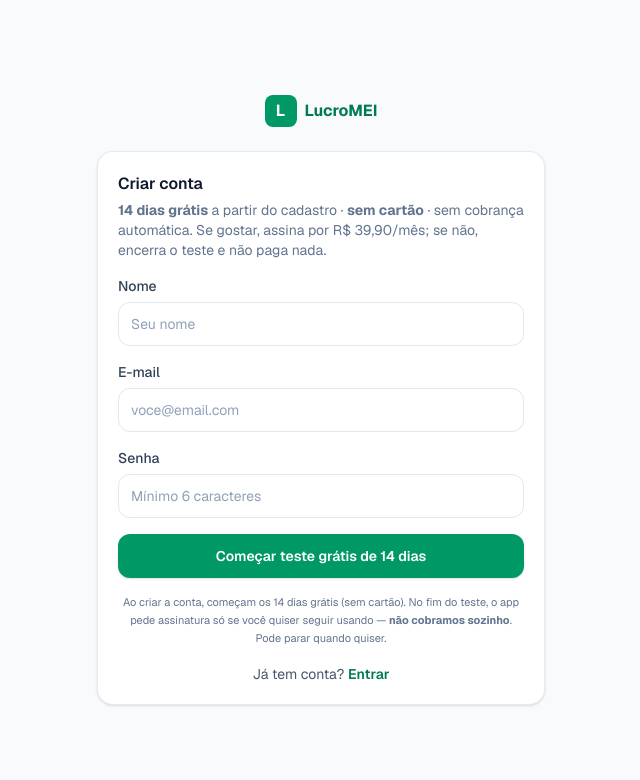
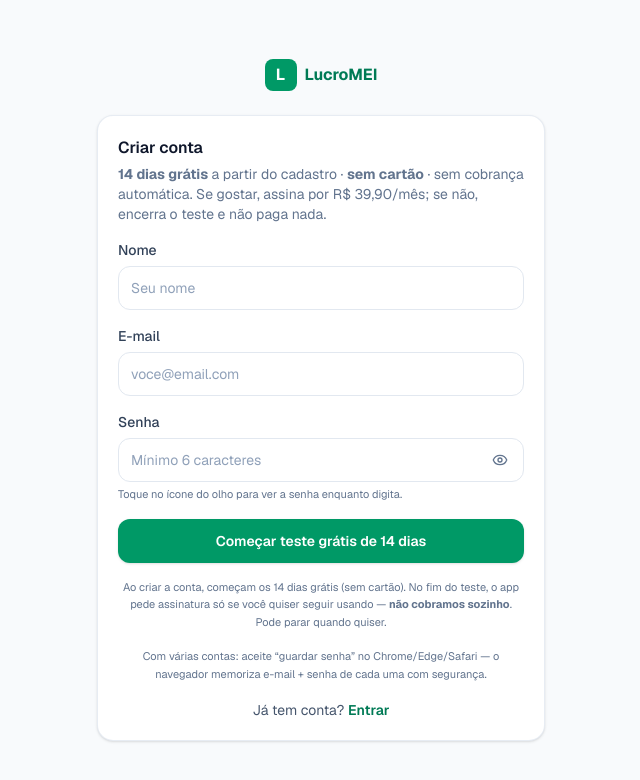
Before and after one commit to LucroMEI/LucroMei, a Next.js app: page /cadastro in a window 1280 px wide. Shown: the top 780 px of the page, without its empty margins (319-959 px from the left). Built offline with nearby package versions, Linux system fonts and the light colour scheme.

Commit message:
Improve auth UX and clarify Stripe Live webhook errors
Add show/hide password on login and signup, recent emails for
switching test accounts, browser autocomplete for password managers,
hide test-card tip when using live keys, and fix webhook error when
the signature header is missing.

```diff
--- a/src/app/(app)/assinatura/page.tsx
+++ b/src/app/(app)/assinatura/page.tsx
@@ -228,11 +228,18 @@ function AssinaturaInner() {
               </li>
             ))}
           </ul>
-          <p className="mt-4 text-xs text-slate-500">
-            Modo teste Stripe: use o cartão{" "}
-            <code className="rounded bg-slate-100 px-1">4242 4242 4242 4242</code>,
-            data futura, CVC qualquer.
-          </p>
+          {process.env.NEXT_PUBLIC_STRIPE_PUBLISHABLE_KEY?.startsWith("pk_test") ? (
+            <p className="mt-4 text-xs text-slate-500">
+              Modo teste Stripe: use o cartão{" "}
+              <code className="rounded bg-slate-100 px-1">4242 4242 4242 4242</code>,
+              data futura, CVC qualquer.
+            </p>
+          ) : (
+            <p className="mt-4 text-xs text-slate-500">
+              Pagamento real com cartão. Pode cancelar a qualquer momento no portal da
+              assinatura. Trial de 14 dias não exige cartão no cadastro.
+            </p>
+          )}
         </CardContent>
       </Card>
 
--- a/src/app/(auth)/cadastro/page.tsx
+++ b/src/app/(auth)/cadastro/page.tsx
@@ -6,8 +6,10 @@ import { useRouter } from "next/navigation";
 import { Button } from "@/components/ui/button";
 import { Input, Label } from "@/components/ui/input";
 import { Card, CardContent, CardDescription, CardHeader, CardTitle } from "@/components/ui/card";
+import { PasswordField } from "@/components/password-field";
 import { isSupabaseConfigured, createClient } from "@/lib/supabase/client";
 import { ensureUserSettings } from "@/lib/user-settings";
+import { rememberEmail } from "@/lib/saved-accounts";
 
 export default function CadastroPage() {
   const router = useRouter();
@@ -51,6 +53,9 @@ export default function CadastroPage() {
       if (data.user) {
         await ensureUserSettings(supabase, data.user);
       }
+
+      // Guarda e-mail recente (senha fica no gestor do navegador, se o user aceitar)
+      rememberEmail(email);
 
       // Se a sessão já veio (confirmação de e-mail desligada no Supabase)
       if (data.session) {
@@ -105,11 +110,19 @@ export default function CadastroPage() {
               )}
             </div>
           ) : (
-            <form onSubmit={onSubmit} className="space-y-4">
+            <form
+              onSubmit={onSubmit}
+              className="space-y-4"
+              name="lucromei-cadastro"
+              autoComplete="on"
+              method="post"
+            >
               <div>
                 <Label htmlFor="name">Nome</Label>
                 <Input
                   id="name"
+                  name="name"
+                  autoComplete="name"
                   value={fullName}
                   onChange={(e) => setFullName(e.target.value)}
                   placeholder="Seu nome"
@@ -120,24 +133,25 @@ export default function CadastroPage() {
                 <Label htmlFor="email">E-mail</Label>
                 <Input
                   id="email"
+                  name="email"
                   type="email"
+                  autoComplete="email"
                   value={email}
                   onChange={(e) => setEmail(e.target.value)}
                   placeholder="voce@email.com"
                   required
                 />
               </div>
-              <div>
-                <Label htmlFor="password">Senha</Label>
-                <Input
-                  id="password"
-                  type="password"
-                  value={password}
-                  onChange={(e) => setPassword(e.target.value)}
-                  placeholder="Mínimo 6 caracteres"
-                  required
-                />
-              </div>
+              <PasswordField
+                id="password"
+                name="password"
+                autoComplete="new-password"
+                value={password}
+                onChange={setPassword}
+                placeholder="Mínimo 6 caracteres"
+                required
+                minLength={6}
+              />
               {error && (
                 <p className="rounded-lg bg-red-50 px-3 py-2 text-sm text-red-700">{error}</p>
               )}
@@ -148,6 +162,10 @@ export default function CadastroPage() {
                 Ao criar a conta, começam os 14 dias grátis (sem cartão). No fim do
                 teste, o app pede assinatura só se você quiser seguir usando —{" "}
                 <strong>não cobramos sozinho</strong>. Pode parar quando quiser.
+              </p>
+              <p className="text-center text-[11px] leading-relaxed text-slate-500">
+                Com várias contas: aceite “guardar senha” no Chrome/Edge/Safari — o
+                navegador memoriza e-mail + senha de cada uma com segurança.
               </p>
             </form>
           )}
--- a/src/app/(auth)/login/page.tsx
+++ b/src/app/(auth)/login/page.tsx
@@ -1,12 +1,14 @@
 "use client";
 
 import Link from "next/link";
-import { Suspense, useState } from "react";
+import { Suspense, useEffect, useState } from "react";
 import { useRouter, useSearchParams } from "next/navigation";
 import { Button } from "@/components/ui/button";
 import { Input, Label } from "@/components/ui/input";
 import { Card, CardContent, CardDescription, CardHeader, CardTitle } from "@/components/ui/card";
+import { PasswordField } from "@/components/password-field";
 import { isSupabaseConfigured, createClient } from "@/lib/supabase/client";
+import { getRecentEmails, rememberEmail } from "@/lib/saved-accounts";
 
 function LoginForm() {
   const router = useRouter();
@@ -16,6 +18,11 @@ function LoginForm() {
   const [password, setPassword] = useState("");
   const [error, setError] = useState("");
   const [loading, setLoading] = useState(false);
+  const [recentEmails, setRecentEmails] = useState<string[]>([]);
+
+  useEffect(() => {
+    setRecentEmails(getRecentEmails());
+  }, []);
 
   async function onSubmit(e: React.FormEvent) {
     e.preventDefault();
@@ -41,6 +48,8 @@ function LoginForm() {
         const { ensureUserSettings } = await import("@/lib/user-settings");
         await ensureUserSettings(supabase, data.user);
       }
+      rememberEmail(email);
+      setRecentEmails(getRecentEmails());
       router.push(next);
       router.refresh();
     } catch (err) {
@@ -79,35 +88,67 @@ function LoginForm() {
         </CardDescription>
       </CardHeader>
       <CardContent>
-        <form onSubmit={onSubmit} className="space-y-4">
+        <form
+          onSubmit={onSubmit}
+          className="space-y-4"
+          name="lucromei-login"
+          autoComplete="on"
+          method="post"
+        >
           <div>
             <Label htmlFor="email">E-mail</Label>
             <Input
               id="email"
+              name="username"
               type="email"
-              autoComplete="email"
+              autoComplete="username"
+              list="lucromei-recent-emails"
               value={email}
               onChange={(e) => setEmail(e.target.value)}
               placeholder="voce@email.com"
+              required
             />
+            {recentEmails.length > 0 && (
+              <datalist id="lucromei-recent-emails">
+                {recentEmails.map((e) => (
+                  <option key={e} value={e} />
+                ))}
+              </datalist>
+            )}
+            {recentEmails.length > 0 && (
+              <div className="mt-2 flex flex-wrap gap-1.5">
+                {recentEmails.map((e) => (
+                  <button
+                    key={e}
+                    type="button"
+                    onClick={() => setEmail(e)}
+                    className="rounded-full border border-slate-200 bg-slate-50 px-2.5 py-0.5 text-[11px] text-slate-600 hover:border-emerald-300 hover:bg-emerald-50 hover:text-emerald-800"
+                  >
+                    {e}
+                  </button>
+                ))}
+              </div>
+            )}
           </div>
-          <div>
-            <Label htmlFor="password">Senha</Label>
-            <Input
-              id="password"
-              type="password"
-              autoComplete="current-password"
-              value={password}
-              onChange={(e) => setPassword(e.target.value)}
-              placeholder="••••••••"
-            />
-          </div>
+          <PasswordField
+            id="password"
+            name="password"
+            autoComplete="current-password"
+            value={password}
+            onChange={setPassword}
+            placeholder="••••••••"
+            required
+          />
           {error && (
             <p className="rounded-lg bg-red-50 px-3 py-2 text-sm text-red-700">{error}</p>
           )}
           <Button type="submit" className="w-full" disabled={loading}>
             {loading ? "Entrando…" : "Entrar"}
           </Button>
+          <p className="text-center text-[11px] leading-relaxed text-slate-500">
+            Várias contas: escolha o e-mail em baixo ou deixe o Chrome/Edge guardar
+            cada senha. Toque no olho para ver a senha.
+          </p>
         </form>
         <div className="my-4 flex items-center gap-3 text-xs text-slate-400">
           <div className="h-px flex-1 bg-slate-200" />
--- a/src/app/api/stripe/webhook/route.ts
+++ b/src/app/api/stripe/webhook/route.ts
@@ -23,13 +23,26 @@ export async function POST(request: Request) {
 
   try {
     const raw = await request.text();
+    if (!secret) {
+      return NextResponse.json(
+        { error: "STRIPE_WEBHOOK_SECRET em falta" },
+        { status: 400 }
+      );
+    }
+    if (!sig) {
+      // Stripe always sends stripe-signature; missing = probe/health check, not misconfig
+      return NextResponse.json(
+        { error: "Assinatura Stripe em falta (header stripe-signature)" },
+        { status: 400 }
+      );
+    }
     if (secret && sig) {
       event = stripe.webhooks.constructEvent(raw, sig, secret);
     } else if (process.env.NODE_ENV !== "production") {
       event = JSON.parse(raw) as Stripe.Event;
     } else {
       return NextResponse.json(
-        { error: "STRIPE_WEBHOOK_SECRET em falta" },
+        { error: "Webhook mal configurado" },
         { status: 400 }
       );
     }
--- /dev/null
+++ b/src/components/password-field.tsx
@@ -0,0 +1,66 @@
+"use client";
+
+import { useState } from "react";
+import { Eye, EyeOff } from "lucide-react";
+import { Input, Label } from "@/components/ui/input";
+import { cn } from "@/lib/utils";
+
+type PasswordFieldProps = {
+  id?: string;
+  label?: string;
+  value: string;
+  onChange: (value: string) => void;
+  placeholder?: string;
+  autoComplete?: string;
+  name?: string;
+  required?: boolean;
+  minLength?: number;
+  className?: string;
+};
+
+export function PasswordField({
+  id = "password",
+  label = "Senha",
+  value,
+  onChange,
+  placeholder = "••••••••",
+  autoComplete = "current-password",
+  name = "password",
+  required,
+  minLength,
+  className,
+}: PasswordFieldProps) {
+  const [visible, setVisible] = useState(false);
+
+  return (
+    <div className={cn(className)}>
+      <Label htmlFor={id}>{label}</Label>
+      <div className="relative">
+        <Input
+          id={id}
+          name={name}
+          type={visible ? "text" : "password"}
+          autoComplete={autoComplete}
+          value={value}
+          onChange={(e) => onChange(e.target.value)}
+          placeholder={placeholder}
+          required={required}
+          minLength={minLength}
+          className="pr-11"
+        />
+        <button
+          type="button"
+          onClick={() => setVisible((v) => !v)}
+          className="absolute right-2 top-1/2 flex h-8 w-8 -translate-y-1/2 items-center justify-center rounded-lg text-slate-500 hover:bg-slate-100 hover:text-slate-800"
+          aria-label={visible ? "Ocultar senha" : "Mostrar senha"}
+          tabIndex={0}
+        >
+          {visible ? <EyeOff className="h-4 w-4" /> : <Eye className="h-4 w-4" />}
+        </button>
+      </div>
+      <p className="mt-1 text-[11px] text-slate-500">
+        Toque no ícone do olho para ver a senha enquanto digita.
+      </p>
+    </div>
+  );
+}
--- /dev/null
+++ b/src/lib/saved-accounts.ts
@@ -0,0 +1,32 @@
+/** E-mails recentes no browser (NÃO guarda senhas — o gestor do navegador faz isso). */
+
+const KEY = "lucromei_recent_emails";
+const MAX = 8;
+
+export function getRecentEmails(): string[] {
+  if (typeof window === "undefined") return [];
+  try {
+    const raw = localStorage.getItem(KEY);
+    if (!raw) return [];
+    const list = JSON.parse(raw) as unknown;
+    if (!Array.isArray(list)) return [];
+    return list
+      .filter((e): e is string => typeof e === "string" && e.includes("@"))
+      .slice(0, MAX);
+  } catch {
+    return [];
+  }
+}
+
+export function rememberEmail(email: string) {
+  if (typeof window === "undefined") return;
+  const normalized = email.trim().toLowerCase();
+  if (!normalized.includes("@")) return;
+  try {
+    const prev = getRecentEmails().filter((e) => e !== normalized);
+    const next = [normalized, ...prev].slice(0, MAX);
+    localStorage.setItem(KEY, JSON.stringify(next));
+  } catch {
+    /* quota / private mode */
+  }
+}
```
